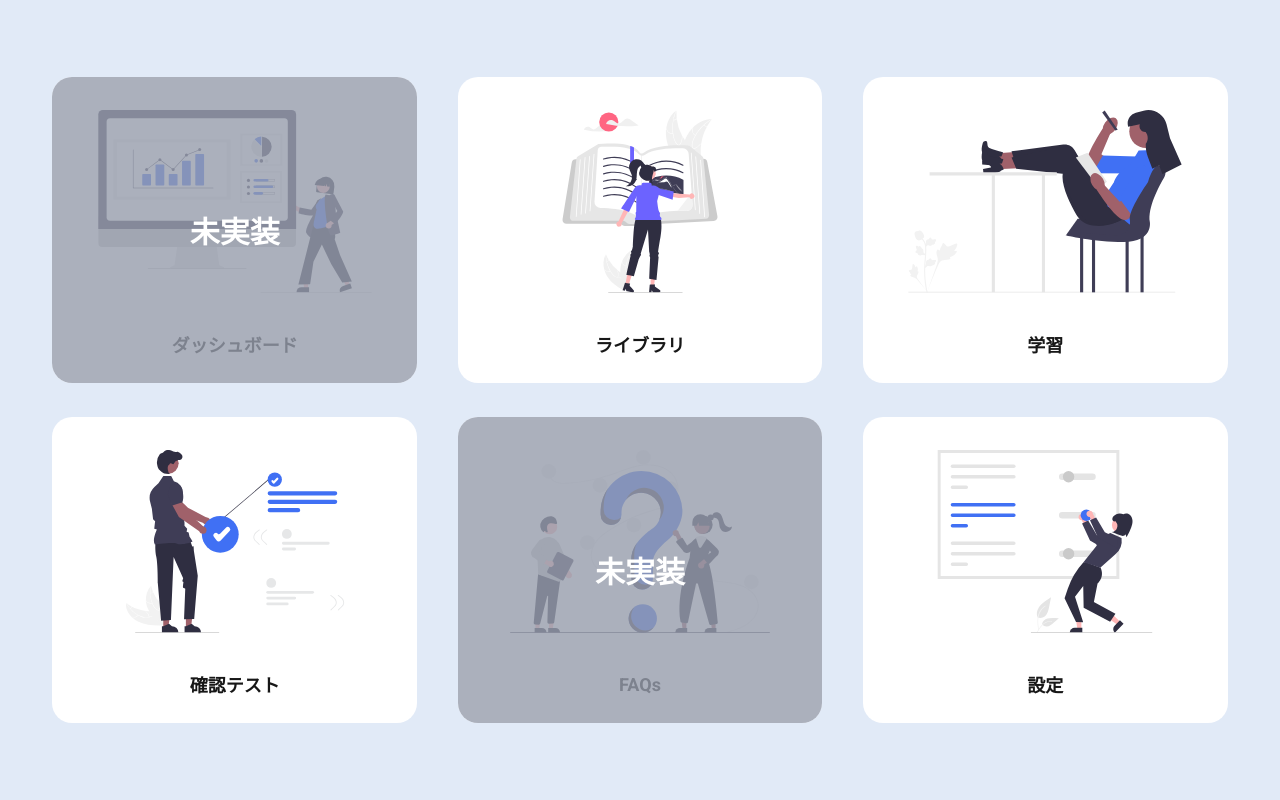
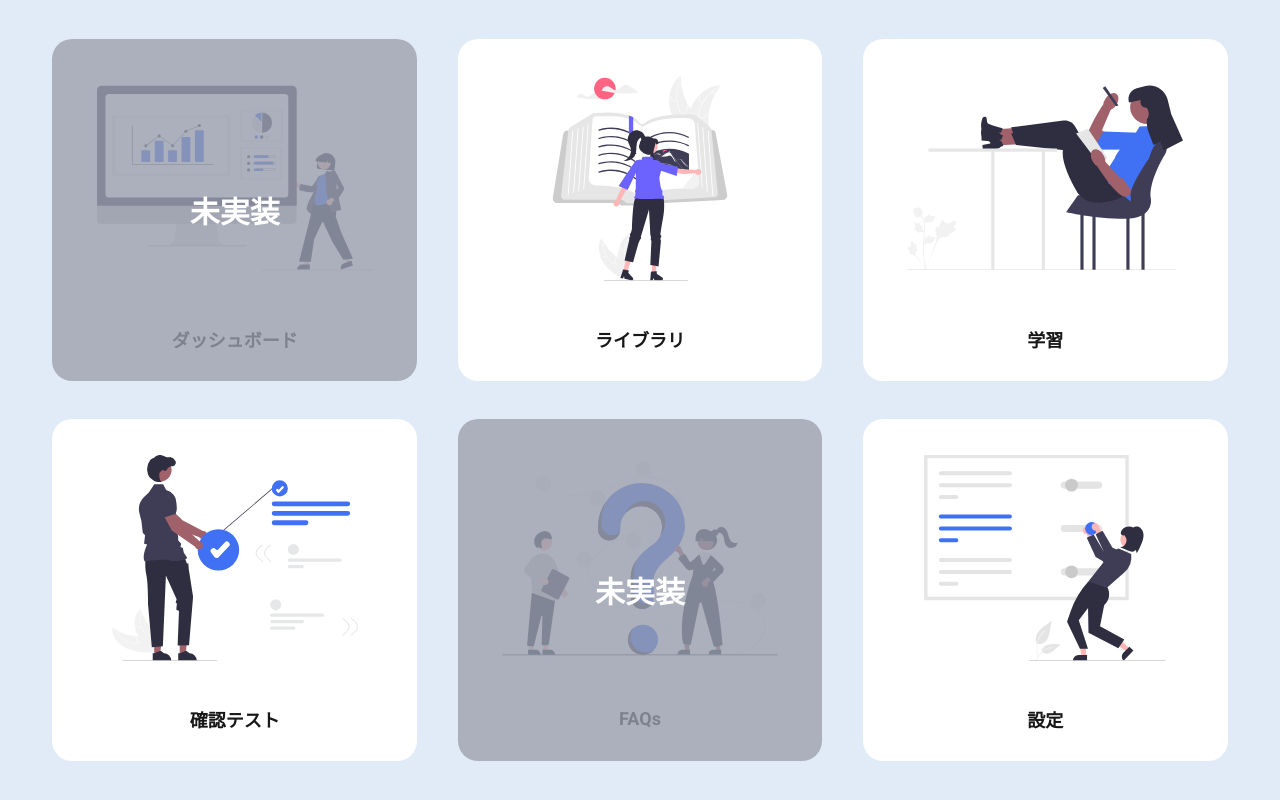
Before and after one commit to y200090/project_research, a Flask app: page /mypage/home in a window 1280 px wide. Run offline with Flask 2, Linux system fonts and the light colour scheme; a user stored in the database is signed in; some libraries are stand-ins or nearby versions.

Commit message:
2022/10/07 18:35

```diff
--- a/static/css/home.css
+++ b/static/css/home.css
@@ -33,7 +33,7 @@ body {
     --contents: #202528;
 }
 
-.container {
+.home-container {
     position: relative;
     height: 100vh;
     height: calc(var(--vh, 1vh) * 100);
@@ -44,7 +44,7 @@ body {
 }
 
 .root-navigator {
-    height: 85%;
+    height: 95%;
     width: 95%;
     display: grid;
     grid-template-rows: repeat(3, 1fr);
--- a/static/css/homepage.css
+++ b/static/css/homepage.css
@@ -16,7 +16,7 @@ body {
     background-color: #010718;
 }
 
-.hero-page {
+.hero-section {
     position: relative;
     min-height: 100vh;
     min-height: calc(var(--vh, 1vh) * 100);
@@ -26,7 +26,7 @@ body {
     align-items: center;
     justify-content: center;
 }
-.hero-page.inactive {
+.hero-section.inactive {
     display: none;
 }
 
--- a/templates/home.html
+++ b/templates/home.html
@@ -10,7 +10,7 @@
 {% endblock %}
 
 {% block body %}
-    <div class="container">
+    <div class="home-container">
         <nav class="root-navigator">
             <a href="" class="nav-link dashboard">
                 <img src="{{ url_for('static', filename='images/undraw_data_trends_re_2cdy.svg') }}" class="nav-image">
--- a/templates/homepage.html
+++ b/templates/homepage.html
@@ -1,7 +1,7 @@
 {% extends 'layout.html' %}
 
 {% block title %}
-    <title>Home Page</title>
+    <title>Project Research Homepage</title>
 {% endblock %}
 
 {% block head %}
@@ -10,7 +10,7 @@
 {% endblock %}
 
 {% block body %}
-    <div class="hero-page">
+    <div class="hero-section">
 
         <div class="hero-header">
             <i class="fa-brands fa-dev bland-logo"></i>
```
